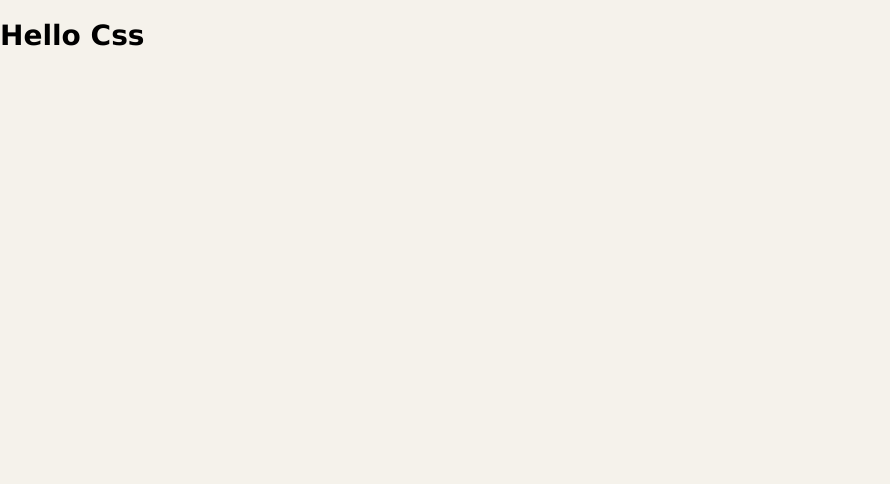
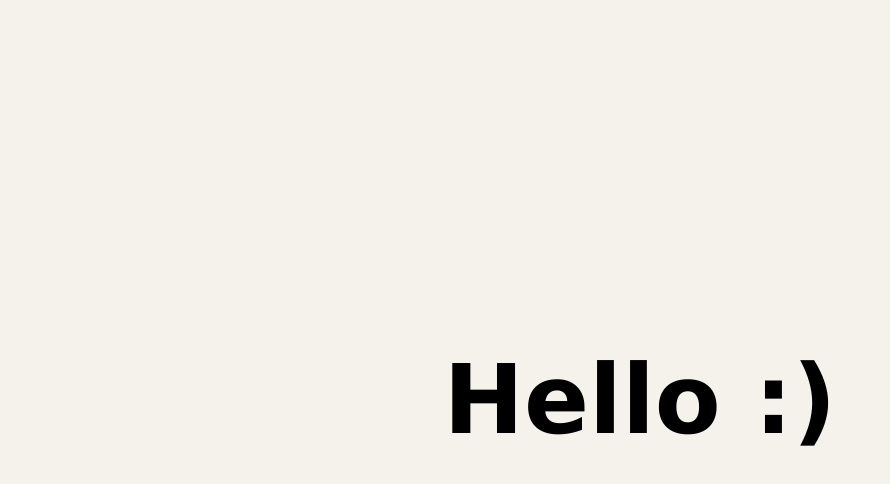
Before and after one commit to ouarrho/Css, a plain HTML site: page index.html in a window 1280 px wide. Shown: the whole page, without its empty margins (0-890 px from the left). Drawn offline with Linux system fonts and the light colour scheme.

Commit message:
One Small Step, One Giant Leap

```diff
--- a/index.html
+++ b/index.html
@@ -12,7 +12,7 @@
 </head>
 <body>
 
-	<h1>Hello Css</h1>
+	<h1>Hello :)</h1>
 
 </body>
 </html>
--- a/styles.css
+++ b/styles.css
@@ -15,6 +15,9 @@
 
     body, html {
 
+        display: flex;
+        justify-content: center;
+        align-items: center;
         width: 100%;
         height: 100%;
         margin: 0;
@@ -22,6 +25,6 @@
         background: #f5f2eb;
         color: #000;
         font-family: "lucida grande", tahoma, verdana, arial, sans-serif;
-        font-size: 14px;
+        font-size: 48px;
 
     }
```
